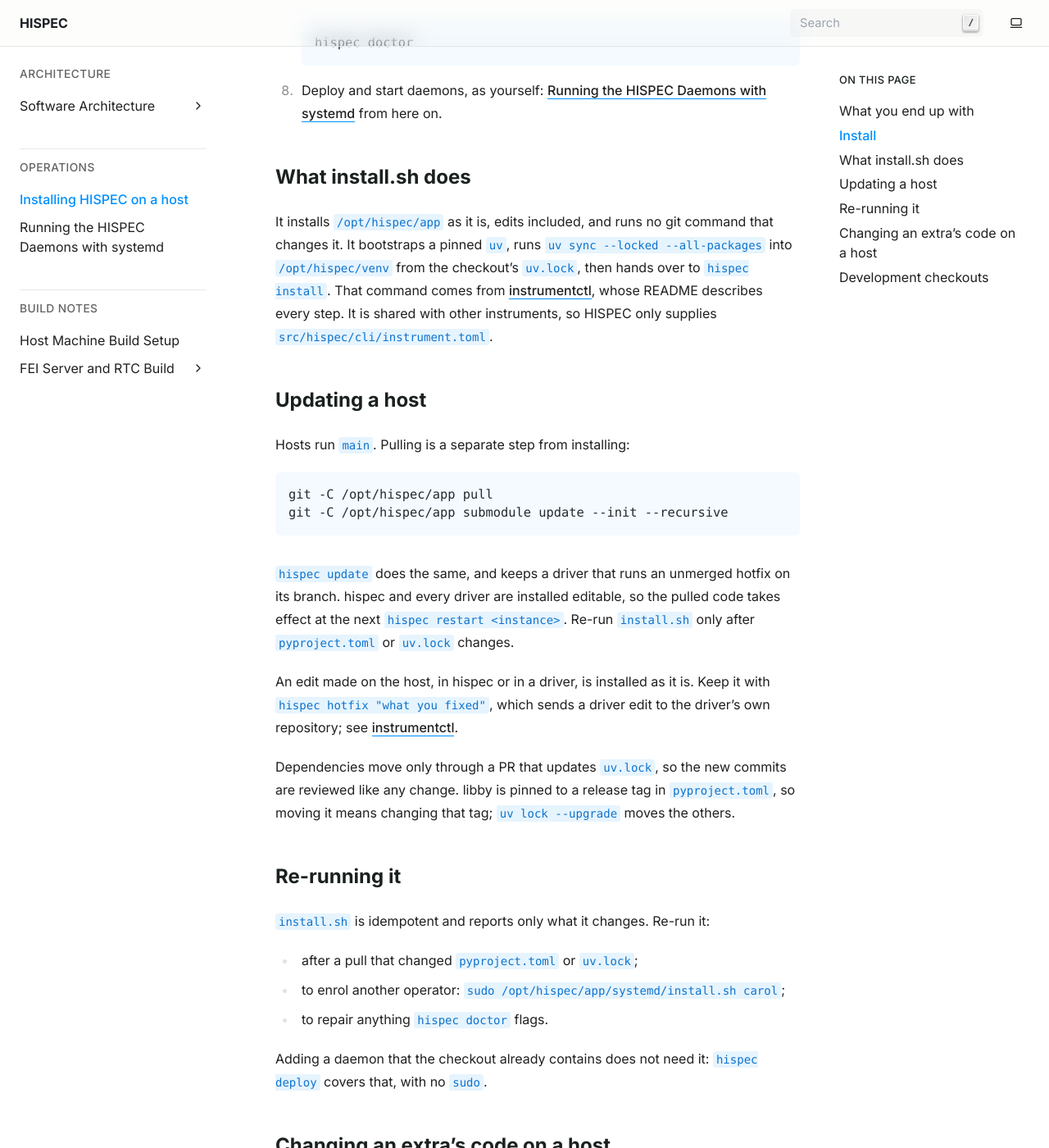
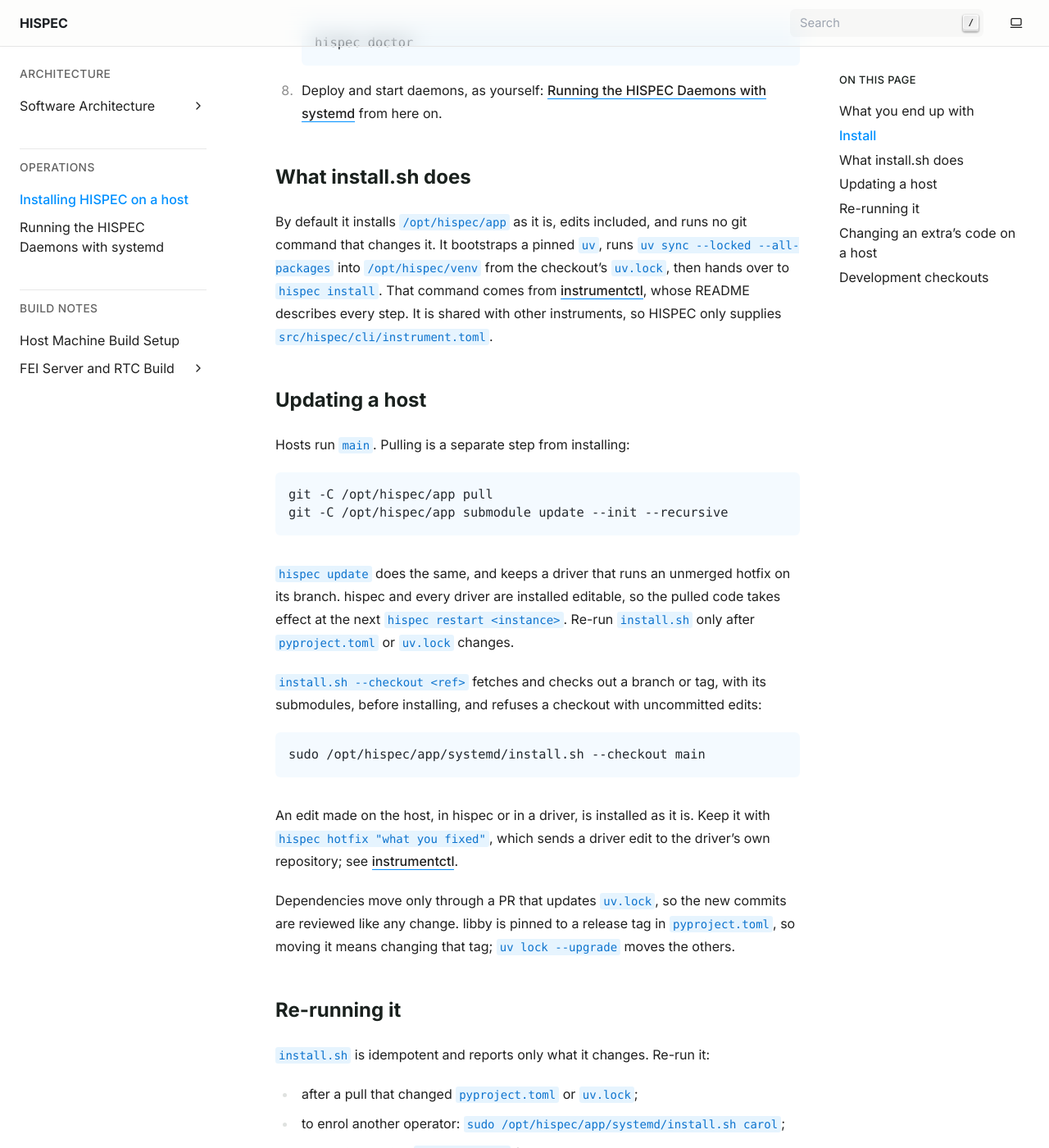
Before and after one commit to CaltechOpticalObservatories/hispec, a Sphinx documentation site: the page built from docs/install.md, in a window 1280 px wide and 1400 px high, scrolled down 2397 px. Shown: the whole window at 82% size. Built offline with Sphinx 7.4.7, drawn with Linux system fonts in a browser that asks for light colours.

Commit message:
Add install.sh --checkout to fetch and check out a ref before installing

````diff
--- a/docs/install.md
+++ b/docs/install.md
@@ -99,8 +99,8 @@ activating anything.
 
 ## What install.sh does
 
-It installs `/opt/hispec/app` as it is, edits included, and runs no git command
-that changes it. It bootstraps a pinned `uv`, runs
+By default it installs `/opt/hispec/app` as it is, edits included, and runs no
+git command that changes it. It bootstraps a pinned `uv`, runs
 `uv sync --locked --all-packages` into `/opt/hispec/venv` from the checkout's
 `uv.lock`, then hands over to `hispec install`. That command comes from
 [instrumentctl](https://github.com/CaltechOpticalObservatories/instrumentctl#host-setup),
@@ -120,6 +120,13 @@ git -C /opt/hispec/app submodule update --init --recursive
 on its branch. hispec and every driver are installed editable, so the pulled
 code takes effect at the next `hispec restart <instance>`. Re-run `install.sh`
 only after `pyproject.toml` or `uv.lock` changes.
+
+`install.sh --checkout <ref>` fetches and checks out a branch or tag, with its
+submodules, before installing, and refuses a checkout with uncommitted edits:
+
+```bash
+sudo /opt/hispec/app/systemd/install.sh --checkout main
+```
 
 An edit made on the host, in hispec or in a driver, is installed as it is.
 Keep it with `hispec hotfix "what you fixed"`, which sends a driver edit to
````
Also changed, not shown: 1 other file.
